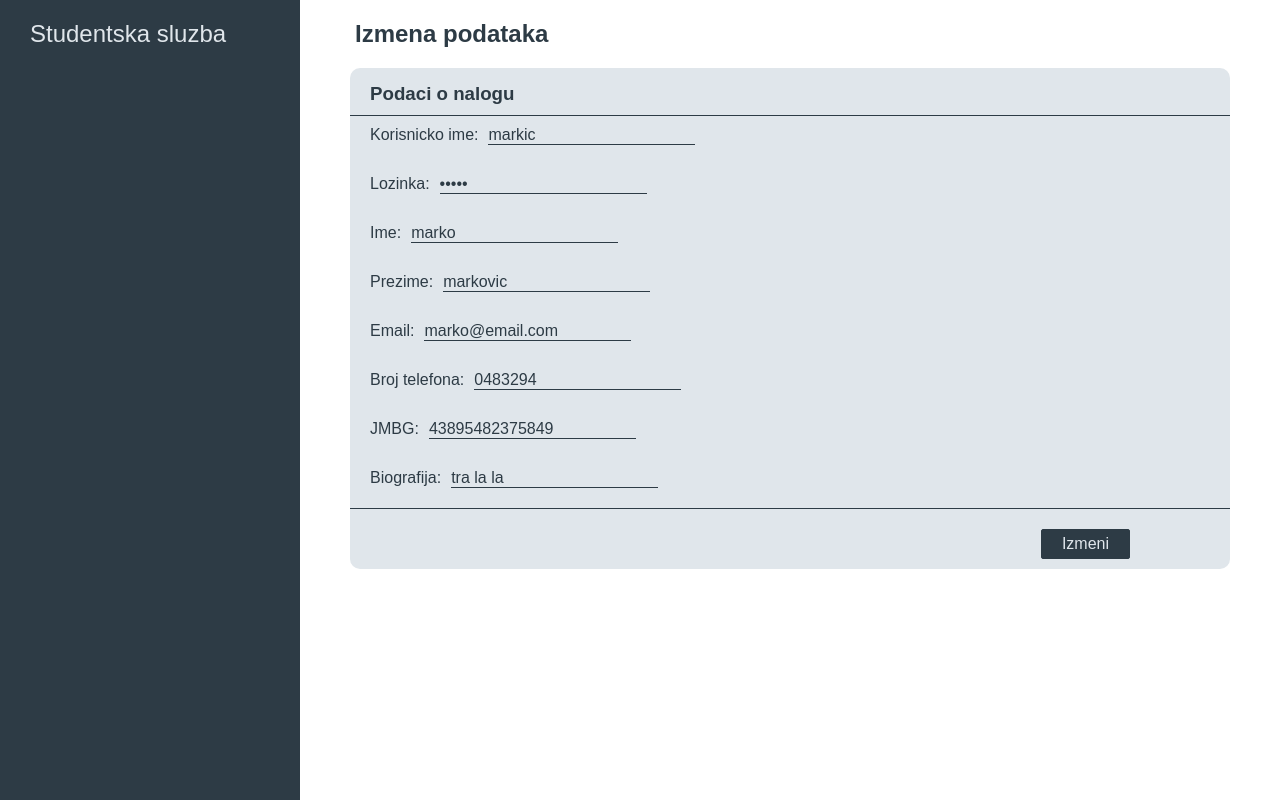
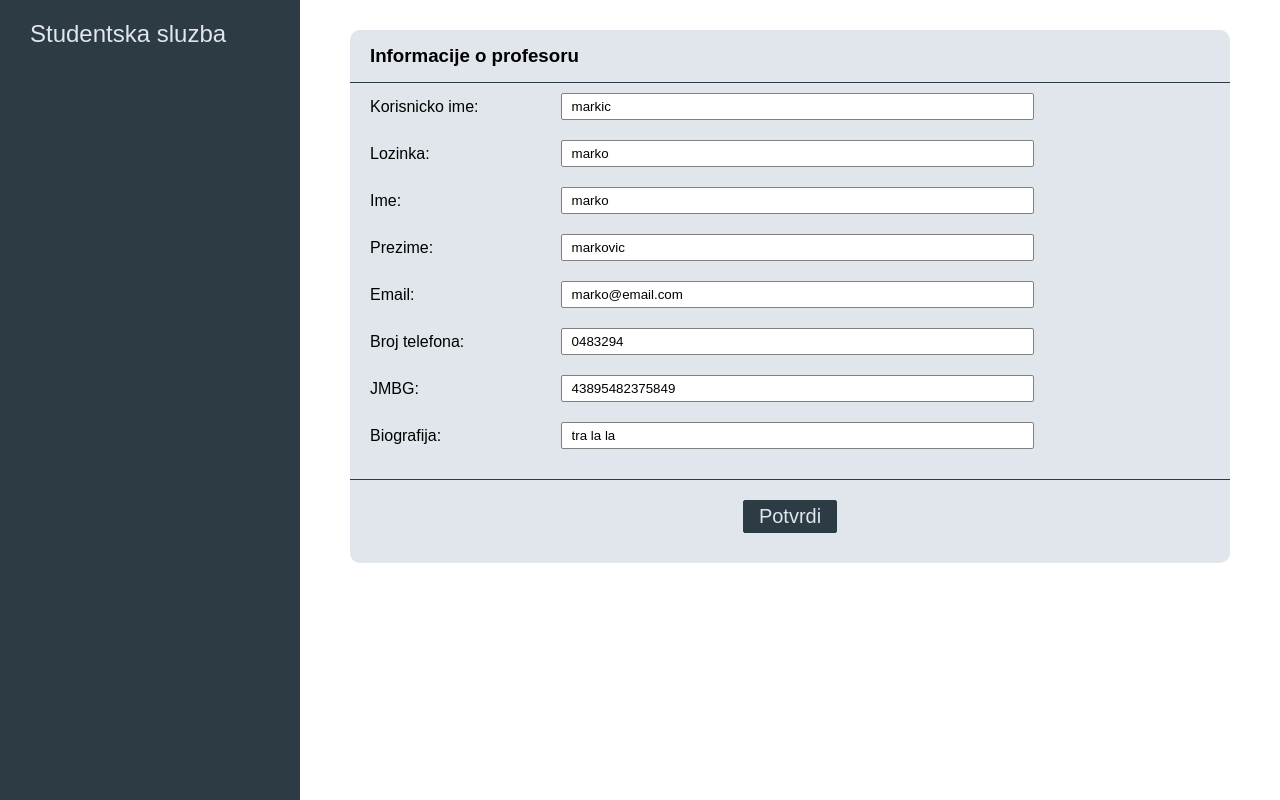
Before and after one commit to Mitra236/EObrazovanje, an Angular app in the folder EObrazovanjeAngular/: page /professor/edit in a window 1280 px wide. Built offline with nearby package versions, Linux system fonts and the light colour scheme.

Commit message:
Added course service, modified professor edit screen

```diff
--- a/EObrazovanjeAngular/src/app/professor/professor-data-edit/professor-data-edit.component.css
+++ b/EObrazovanjeAngular/src/app/professor/professor-data-edit/professor-data-edit.component.css
@@ -3,53 +3,55 @@ h2 {
   padding-left: 5px;
 }
 
-h3 {
-  border-bottom: 1px solid #2d3b45;
-  padding-top: 15px;
+input {
+  margin: 0;
+}
+
+.content-container {
+  padding-right: 50px;
+  padding-left: 50px;
+}
+
+.info {
+  background-color: #e0e6eb;
+  border-radius: 10px;
+  margin: 10px 0;
+  padding-bottom: 30px;
+}
+
+.card-title {
+  padding: 15px 20px;
 }
 
 .row {
   display: flex;
   flex-direction: row;
   padding: 10px 20px;
-}
-.row p {
-  margin-right: 10px;
+  justify-content: space-between;
+  width: 80%;
 }
 
-.content-container {
-  padding-left: 50px;
-  padding-right: 50px;
-  color: #2d3b45;
+.row label {
+  margin-right: 10px;
+  align-self: center;
+  flex: 2;
 }
 
-.account-info {
-  background-color: #e0e6eb;
-  border-radius: 10px;
-  margin: 10px 0;
+.row input {
+  flex: 5;
 }
 
-input {
-  padding: 0px;
-  background-color: #e0e6eb;
-  border: none;
-  border-bottom: 1px solid #2d3b45;
-  color: #2d3b45;
-  font-size: 16px;
-  border-radius: 0px;
+.button-container {
+  margin-top: 20px;
+  text-align: center;
+  border-top: 1px solid #2d3b45;
+  padding-top: 20px;
 }
 
-.btn-container {
-  border-top: 1px solid #2d3b45;
-  display: flex;
-  justify-content: flex-end;
-  align-items: center;
-  padding-top: 20px;
-  padding-right: 100px;
-  padding-bottom: 10px;
+.action-btn {
+  font-size: 20px;
 }
 
-.filled-btn-dark {
-  font-size: 16px;
-  padding: 5px 20px;
+.form {
+  border-top: 1px solid #2d3b45;
 }
--- a/EObrazovanjeAngular/src/app/professor/professor-data-edit/professor-data-edit.component.html
+++ b/EObrazovanjeAngular/src/app/professor/professor-data-edit/professor-data-edit.component.html
@@ -1,42 +1,41 @@
 <div class="content-container">
-  <h2>Izmena podataka</h2>
-  <div>
-    <div class="account-info">
-      <h3>Podaci o nalogu</h3>
+  <div class="info">
+    <h3 class="card-title">Informacije o profesoru</h3>
+    <div class="form">
       <div class="row">
-        <p>Korisnicko ime:</p>
-        <input type = "text" value = {{professor.username}}/>
+        <label>Korisnicko ime:</label>
+        <input type="text" value = {{professor.username}}/>
       </div>
       <div class="row">
-        <p>Lozinka:</p>
-        <input type="password" value = {{professor.password}}/>
+        <label>Lozinka:</label>
+        <input type="text" value = {{professor.password}}/>
       </div>
       <div class="row">
-        <p>Ime:</p>
+        <label>Ime:</label>
         <input type="text" value = {{professor.firstName}}/>
       </div>
       <div class="row">
-        <p>Prezime:</p>
+        <label>Prezime:</label>
         <input type="text" value = {{professor.lastName}}/>
       </div>
       <div class="row">
-        <p>Email:</p>
+        <label>Email:</label>
         <input type="text" value = {{professor.email}}/>
       </div>
       <div class="row">
-        <p>Broj telefona:</p>
+        <label>Broj telefona:</label>
         <input type="text" value = {{professor.phoneNumber}}/>
       </div>
       <div class="row">
-        <p>JMBG:</p>
+        <label>JMBG:</label>
         <input type="text" value = {{professor.JMBG}}/>
       </div>
       <div class="row">
-        <p>Biografija:</p>
-        <input type="text" value = "tra la la"/>
+        <label>Biografija:</label>
+        <input type="text" value = {{professor.biography}}/>
       </div>
-      <div class="btn-container">
-        <button class="filled-btn-dark">Izmeni</button>
+      <div class="button-container">
+        <button class="filled-btn-dark action-btn">Potvrdi</button>
       </div>
     </div>
   </div>
```
Also changed, not shown: EObrazovanjeAngular/src/app/services/course.service.ts (added, +24 -0 lines), EObrazovanjeAngular/src/app/services/study.programme.service.ts (added, +14 -0 lines), 2 other files (tests, documents, lock files or other folders).
